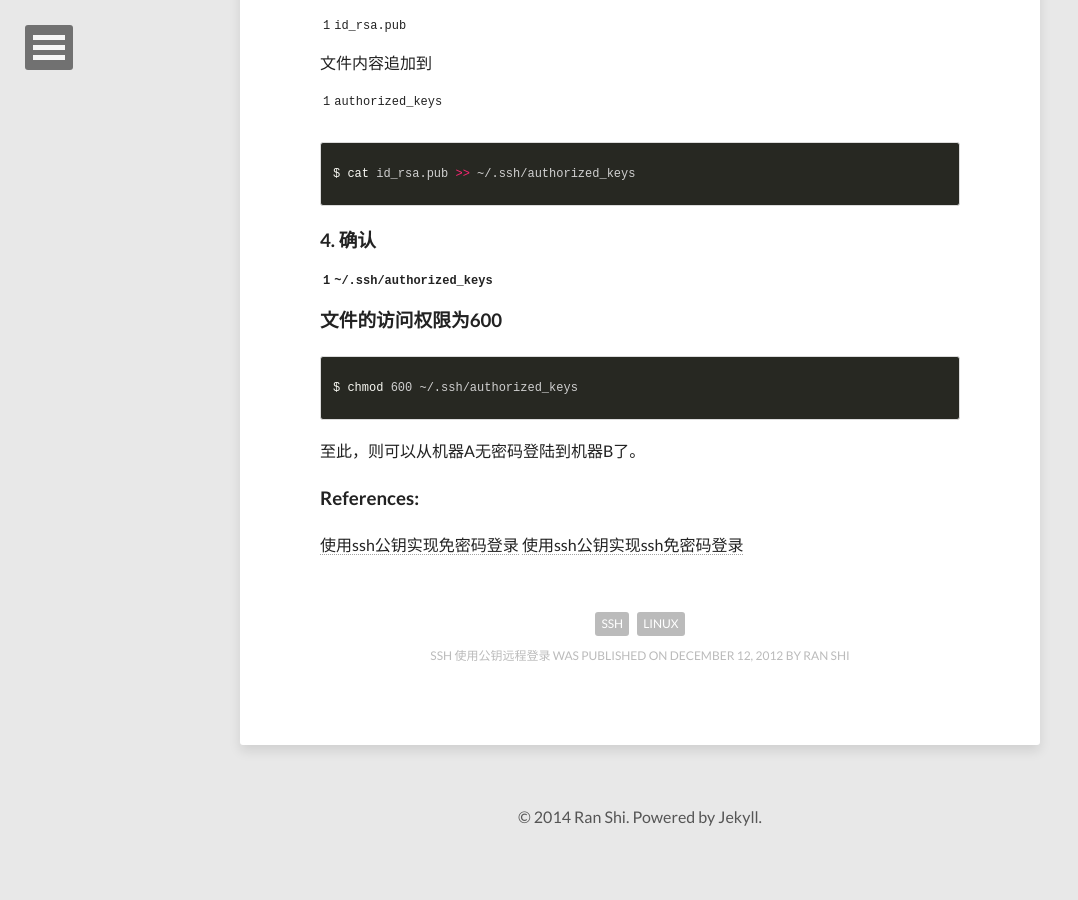
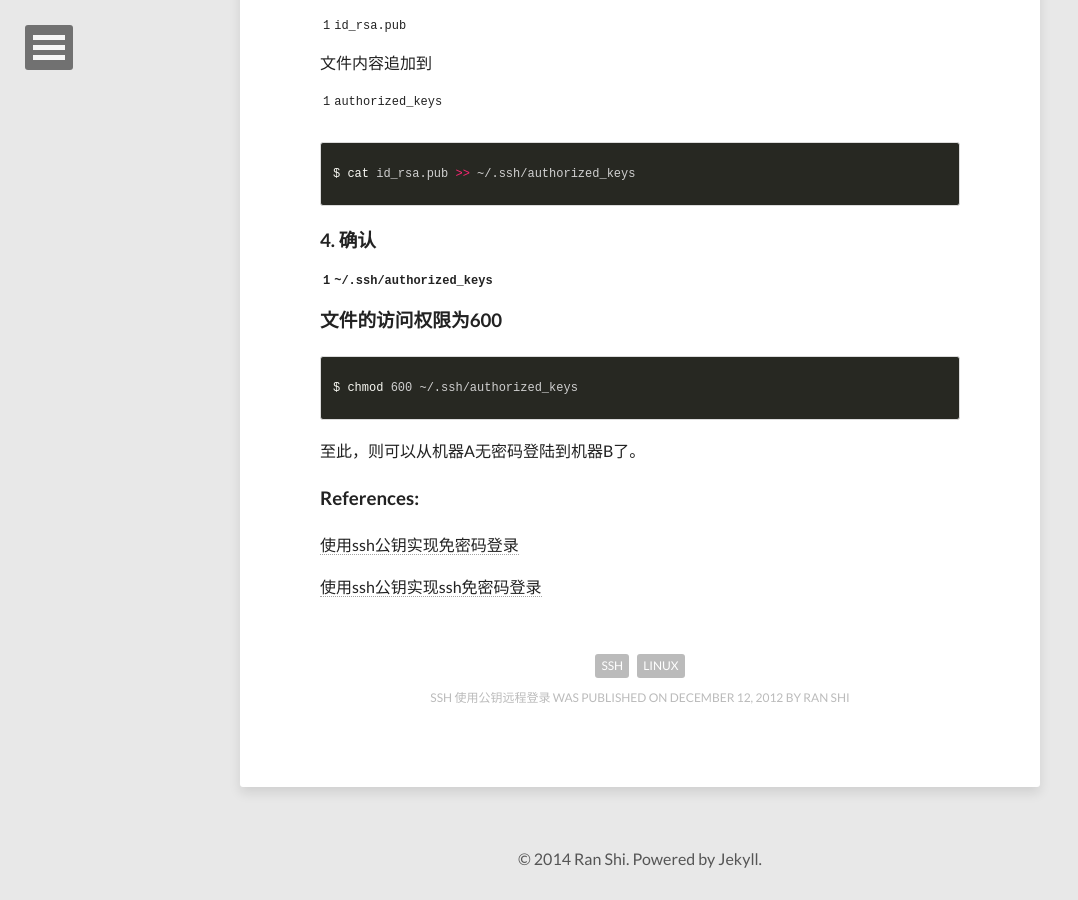
Before and after one commit to Sean8694/Sean8694.github.io_old, a Jekyll site: the page built from _posts/2013-12-12-ssh-remote-login.md, in a window 1280 px wide and 900 px high, scrolled down 1057 px. Shown: the whole window, without its empty margins (0-1078 px from the left). Built offline with Jekyll 4.4.1, drawn with Linux system fonts in a browser that asks for light colours; nearby versions of some CDN libraries; before the commit the page ends 1915 px from its top, so only the background shows below that.

Commit message:
ssh文章完成

```diff
--- a/_posts/2013-12-12-ssh-remote-login.md
+++ b/_posts/2013-12-12-ssh-remote-login.md
@@ -3,7 +3,7 @@ layout: post
 title:  "SSH 使用公钥远程登录"
 date:   2012-12-12 12:25:10
 categories: ssh
-tags: [ssh, linux]
+tags: [ssh, Linux]
 ---
 
 ssh 可以使用ssh-keygen生成公钥/私钥对，实现无密码远程登录。以下是配置方法：
@@ -55,5 +55,7 @@ $ chmod 600 ~/.ssh/authorized_keys
 至此，则可以从机器A无密码登陆到机器B了。
 
 ###References:
+
 [使用ssh公钥实现免密码登录](http://blog.sina.com.cn/s/blog_4077692e0100qjkp.html)
+
 [使用ssh公钥实现ssh免密码登录](http://hi.baidu.com/meloidea/item/15d43d2dd11d010e72863eb4)
```
